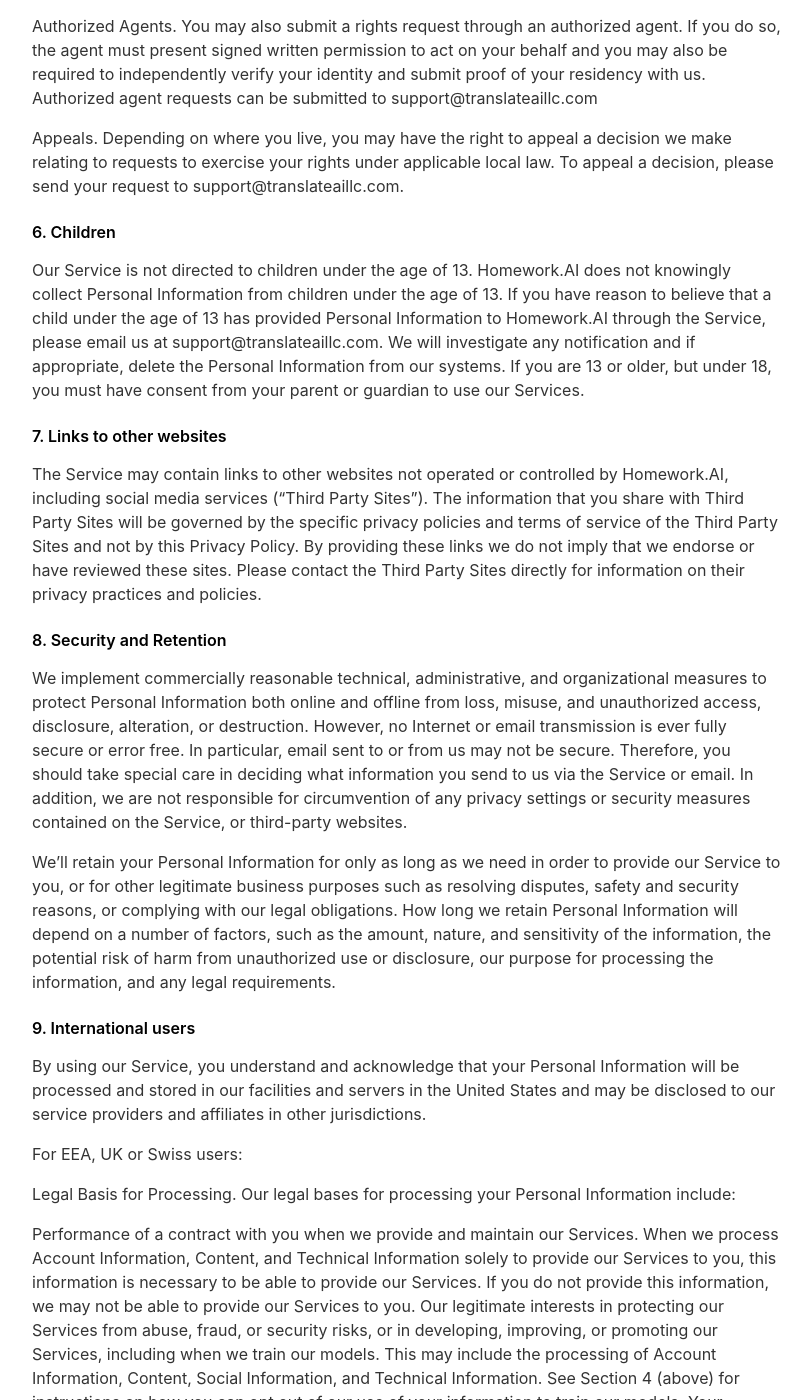
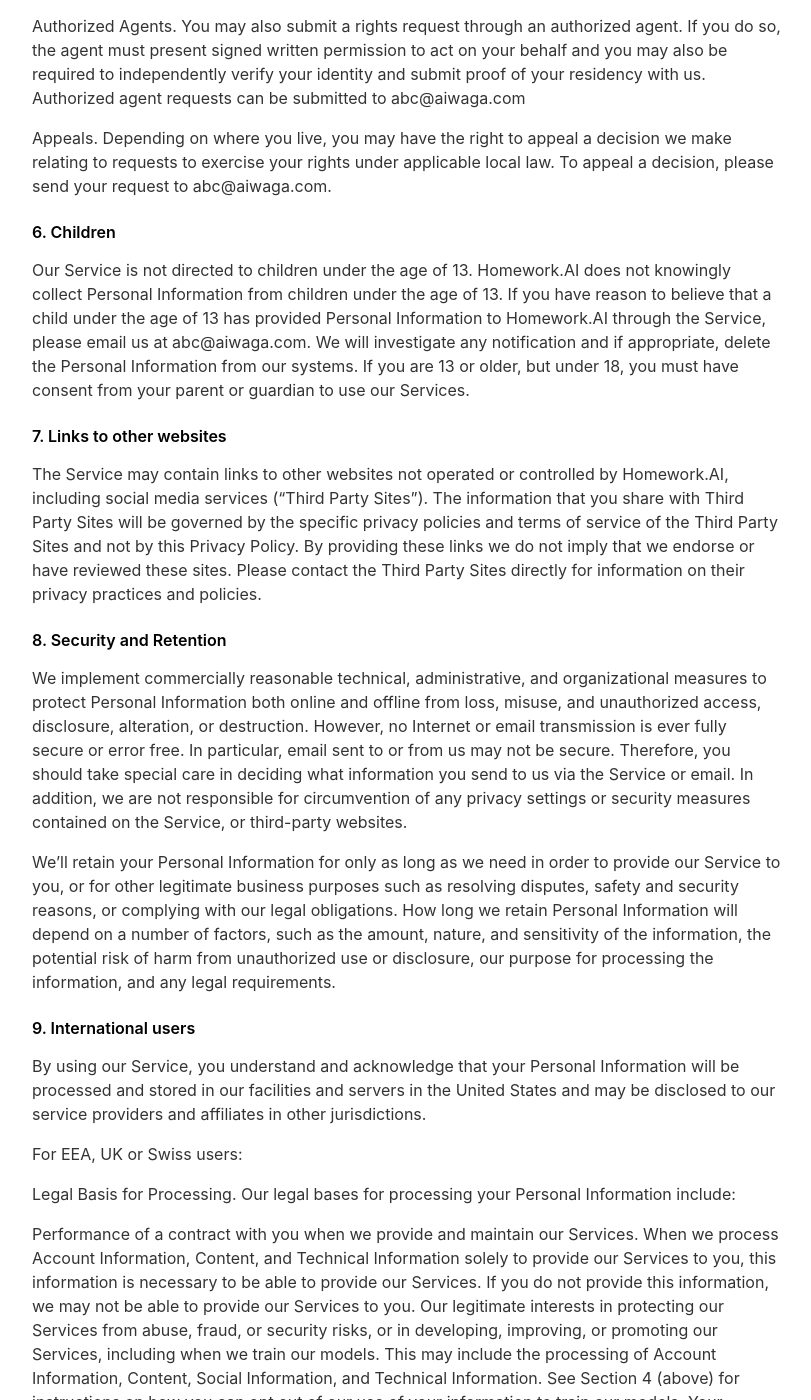
Before and after one commit to wagallc/helper-website, a Jekyll site: the page built from _pages/privacypolicy.md, in a window 1280 px wide and 1400 px high, scrolled down 3730 px. Shown: the whole window, without its empty margins (233-1044 px from the left). Built offline with Jekyll 4.4.1, drawn with Linux system fonts in a browser that asks for light colours; nearby versions of some CDN libraries; some of the changed text lies outside the part shown.

Commit message:
修改 邮箱

```diff
--- a/_pages/privacypolicy.md
+++ b/_pages/privacypolicy.md
@@ -56,7 +56,7 @@ Restrict how we process your Personal Information.
 Withdraw your consent—where we rely on consent as the legal basis for processing at any time.
 Object to how we process your Personal Information.
 Lodge a complaint with your local data protection authority.
-You can exercise some of these rights through your Homework.AI account. If you are unable to exercise your rights through your account, please send your request to support@translateaillc.com.
+You can exercise some of these rights through your Homework.AI account. If you are unable to exercise your rights through your account, please send your request to abc@aiwaga.com.
 
 A note about accuracy: Services like Homework.AI generate responses by reading a user’s request and, in response, predicting the words most likely to appear next. In some cases, the words most likely to appear next may not be the most factually accurate. For this reason, you should not rely on the factual accuracy of output from our models.
 
@@ -77,16 +77,16 @@ The right to correct your Personal Information; and
 The right to be free from discrimination relating to the exercise of any of your privacy rights.
 We don’t “sell” Personal Information or “share” Personal Information for cross-contextual behavioral advertising (as those terms are defined under applicable local law). We also don’t process sensitive Personal Information for the purposes of inferring characteristics about a consumer.
 
-Exercising Your Rights. To the extent applicable under local law, you can exercise privacy rights described in this section by submitting a request to support@translateaillc.com.
+Exercising Your Rights. To the extent applicable under local law, you can exercise privacy rights described in this section by submitting a request to abc@aiwaga.com.
 
 Verification. In order to protect your Personal Information from unauthorized access, change, or deletion, we may require you to verify your credentials before you can submit a request to know, correct, or delete Personal Information. If you do not have an account with us, or if we suspect fraudulent or malicious activity, we may ask you to provide additional Personal Information and proof of residency for verification. If we cannot verify your identity, we will not be able to honor your request.
 
-Authorized Agents. You may also submit a rights request through an authorized agent. If you do so, the agent must present signed written permission to act on your behalf and you may also be required to independently verify your identity and submit proof of your residency with us. Authorized agent requests can be submitted to support@translateaillc.com
+Authorized Agents. You may also submit a rights request through an authorized agent. If you do so, the agent must present signed written permission to act on your behalf and you may also be required to independently verify your identity and submit proof of your residency with us. Authorized agent requests can be submitted to abc@aiwaga.com
 
-Appeals. Depending on where you live, you may have the right to appeal a decision we make relating to requests to exercise your rights under applicable local law. To appeal a decision, please send your request to support@translateaillc.com.
+Appeals. Depending on where you live, you may have the right to appeal a decision we make relating to requests to exercise your rights under applicable local law. To appeal a decision, please send your request to abc@aiwaga.com.
 
 #### 6.  Children
-Our Service is not directed to children under the age of 13. Homework.AI does not knowingly collect Personal Information from children under the age of 13. If you have reason to believe that a child under the age of 13 has provided Personal Information to Homework.AI through the Service, please email us at support@translateaillc.com. We will investigate any notification and if appropriate, delete the Personal Information from our systems. If you are 13 or older, but under 18, you must have consent from your parent or guardian to use our Services.
+Our Service is not directed to children under the age of 13. Homework.AI does not knowingly collect Personal Information from children under the age of 13. If you have reason to believe that a child under the age of 13 has provided Personal Information to Homework.AI through the Service, please email us at abc@aiwaga.com. We will investigate any notification and if appropriate, delete the Personal Information from our systems. If you are 13 or older, but under 18, you must have consent from your parent or guardian to use our Services.
 #### 7.  Links to other websites
 The Service may contain links to other websites not operated or controlled by Homework.AI, including social media services (“Third Party Sites”). The information that you share with Third Party Sites will be governed by the specific privacy policies and terms of service of the Third Party Sites and not by this Privacy Policy. By providing these links we do not imply that we endorse or have reviewed these sites. Please contact the Third Party Sites directly for information on their privacy practices and policies.
 #### 8.  Security and Retention
@@ -105,9 +105,9 @@ Performance of a contract with you when we provide and maintain our Services. Wh
 Our legitimate interests in protecting our Services from abuse, fraud, or security risks, or in developing, improving, or promoting our Services, including when we train our models. This may include the processing of Account Information, Content, Social Information, and Technical Information. See Section 4 (above) for instructions on how you can opt out of our use of your information to train our models.
 Your consent when we ask for your consent to process your Personal Information for a specific purpose that we communicate to you. You have the right to withdraw your consent at any time.
 Compliance with our legal obligations when we use your Personal Information to comply with applicable law or when we protect our or our affiliates’, users’, or third parties’ rights, safety, and property.
-Data Transfers. Where required, we will use appropriate safeguards for transferring Personal Information outside of the EEA, Switzerland, and the UK. We will only transfer Personal Information pursuant to a legally valid transfer mechanism. For more information on the appropriate safeguards in place and to obtain a copy of these safeguards, please contact us at support@translateaillc.com.
+Data Transfers. Where required, we will use appropriate safeguards for transferring Personal Information outside of the EEA, Switzerland, and the UK. We will only transfer Personal Information pursuant to a legally valid transfer mechanism. For more information on the appropriate safeguards in place and to obtain a copy of these safeguards, please contact us at abc@aiwaga.com.
 
 #### 10.  Changes to the privacy policy
 We may update this Privacy Policy from time to time. When we do, we will post an updated version on this page, unless another type of notice is required by applicable law.
 #### 11.  How to contact us
-Please contact support at support@5starland.com if you have any questions or concerns not already addressed in this Privacy Policy.
+Please contact support at abc@aiwaga.com if you have any questions or concerns not already addressed in this Privacy Policy.
```
Also changed, not shown: _pages/terms-of-use.md (+3 -3 lines).
